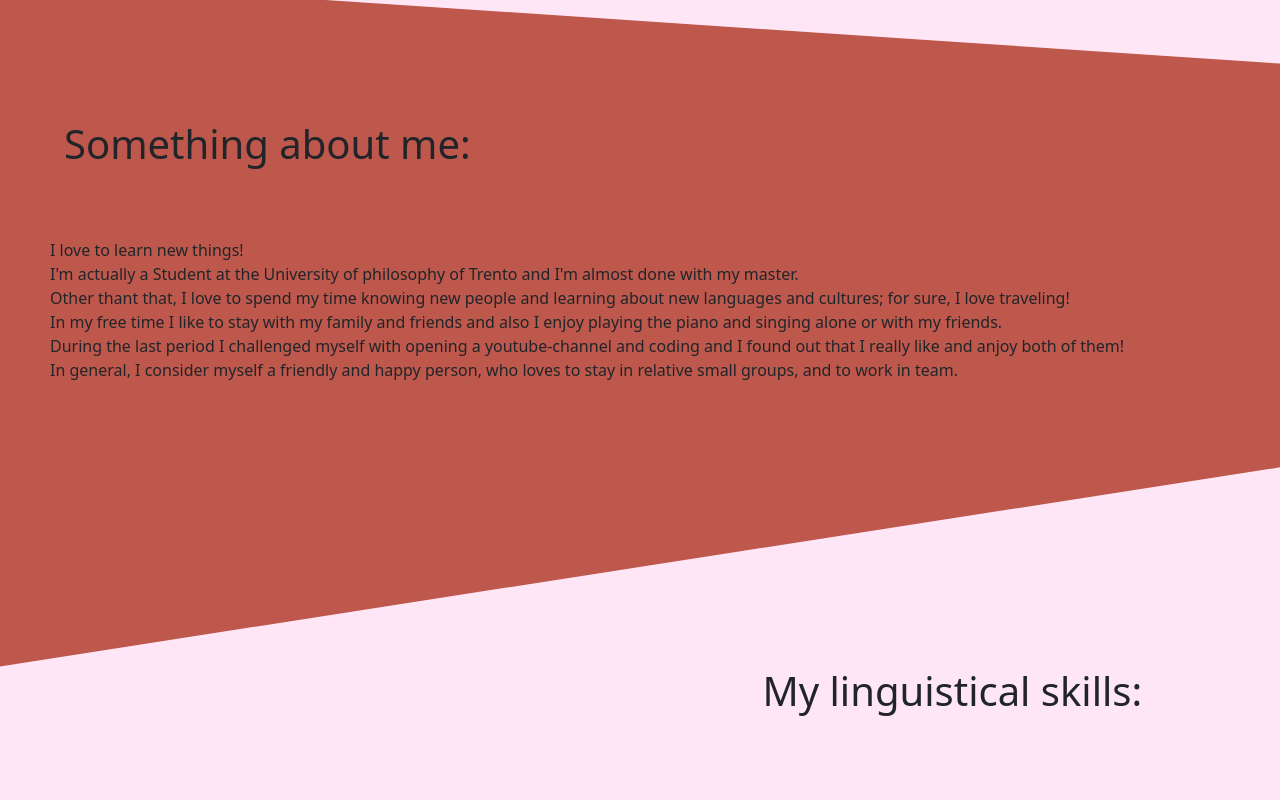
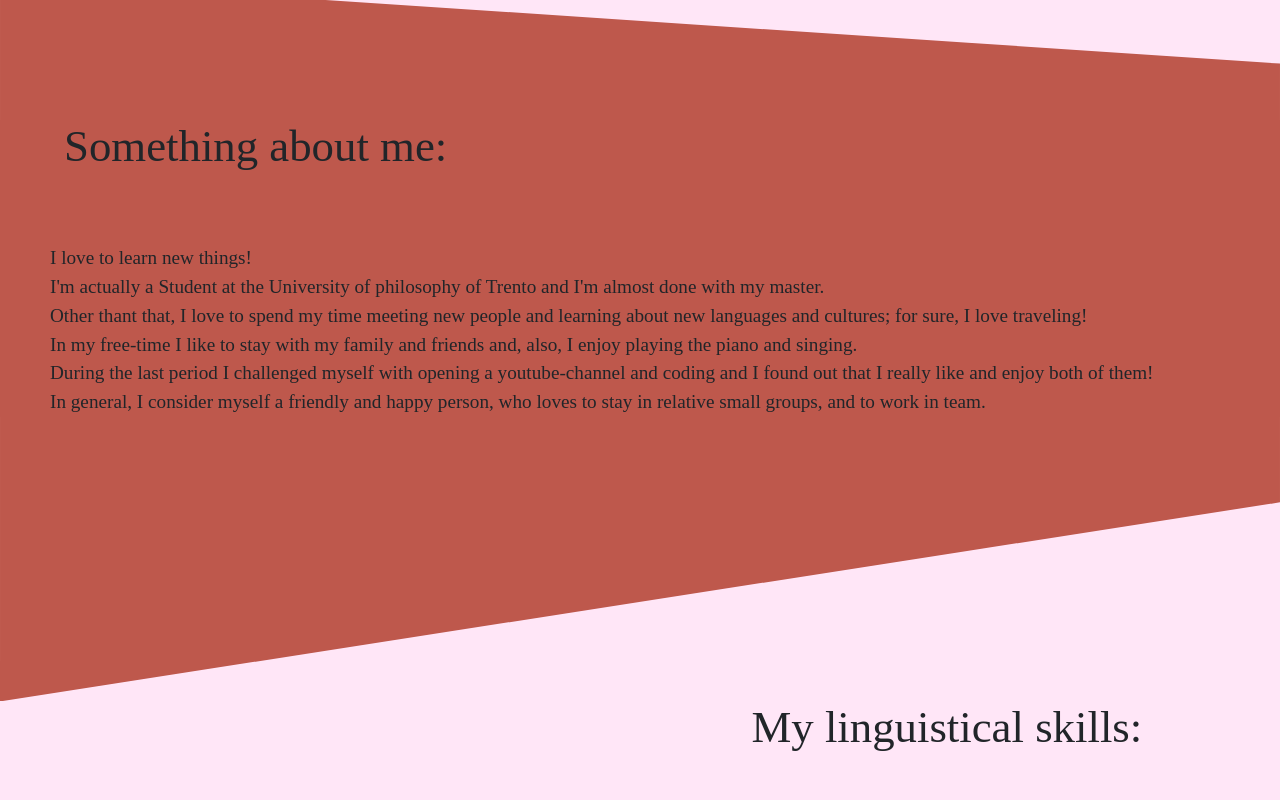
Before and after one commit to sofiiiaaa/Web-Personal-Developer-Portfolio, a plain HTML site: page index.html in a window 1280 px wide. Shown: the part 720-1520 px from the top of the page. Drawn offline with nearby package versions, Linux system fonts and the light colour scheme; a web font is replaced by a local one.

Commit message:
new-font

```diff
--- a/index.html
+++ b/index.html
@@ -82,12 +82,12 @@
                         I love to learn new things! <br>
                         I'm actually a Student at the University of philosophy of Trento and I'm almost done with my
                         master.<br>
-                        Other thant that, I love to spend my time knowing new people and learning about new languages and
+                        Other thant that, I love to spend my time meeting new people and learning about new languages and
                         cultures; for sure, I love traveling!<br>
-                        In my free time I like to stay with my family and friends and also I enjoy playing the piano and
-                        singing alone or with my friends.<br>
+                        In my free-time I like to stay with my family and friends and, also, I enjoy playing the piano and
+                        singing.<br>
                         During the last period I challenged myself with opening a youtube-channel and coding and I found out
-                        that I really like and anjoy both of them!<br>
+                        that I really like and enjoy both of them!<br>
                         In general, I consider myself a friendly and happy person, who loves to stay in relative small
                         groups, and to work in team.
 
@@ -158,7 +158,7 @@
                     <i class="devicon-html5-plain-wordmark html-img"></i>
                 </div>
                 <div class="col-4 t-skill">
-                    <i class="devicon-css3-plain  html-img"></i>
+                    <i class="devicon-css3-plain html-img"></i>
                 </div>
                 <div class="col-4 t-skill">
                     <i class="devicon-bootstrap-plain html-img"></i>
--- a/scss/style.scss
+++ b/scss/style.scss
@@ -1,6 +1,8 @@
 @import url("https://fonts.googleapis.com/css2?family=Luxurious+Roman&display=swap");
 
 $main-font: "Luxurious Roman", cursive;
+
+
 
 $background-main: #ffe6f7;
 $second-color: rgb(190, 88, 76);
@@ -161,6 +163,8 @@ $third-color: rgb(148, 100, 108);
 .left-title {
   margin-left: 5%;
   margin-bottom: 70px;
+  font-family: 'BioRhyme', serif;
+  font-size: 2.8rem;
 }
 
 .left-text {
@@ -169,12 +173,16 @@ $third-color: rgb(148, 100, 108);
   margin-bottom: 0px;
   margin-right: 20px;
   text-align: justify;
+  font-family: 'BioRhyme', serif;
+  font-size:1.2rem;
 }
 
 .right-title {
   text-align: right;
   margin-right: 5%;
   margin-bottom: 150px;
+  font-family: 'BioRhyme', serif;
+  font-size: 2.8rem;
 }
 
 .right-text {
@@ -182,6 +190,7 @@ $third-color: rgb(148, 100, 108);
   margin-top: 20px;
   margin-right: 50px;
   text-align: justify;
+
 }
 
 
```
Also changed, not shown: css/style.css.
